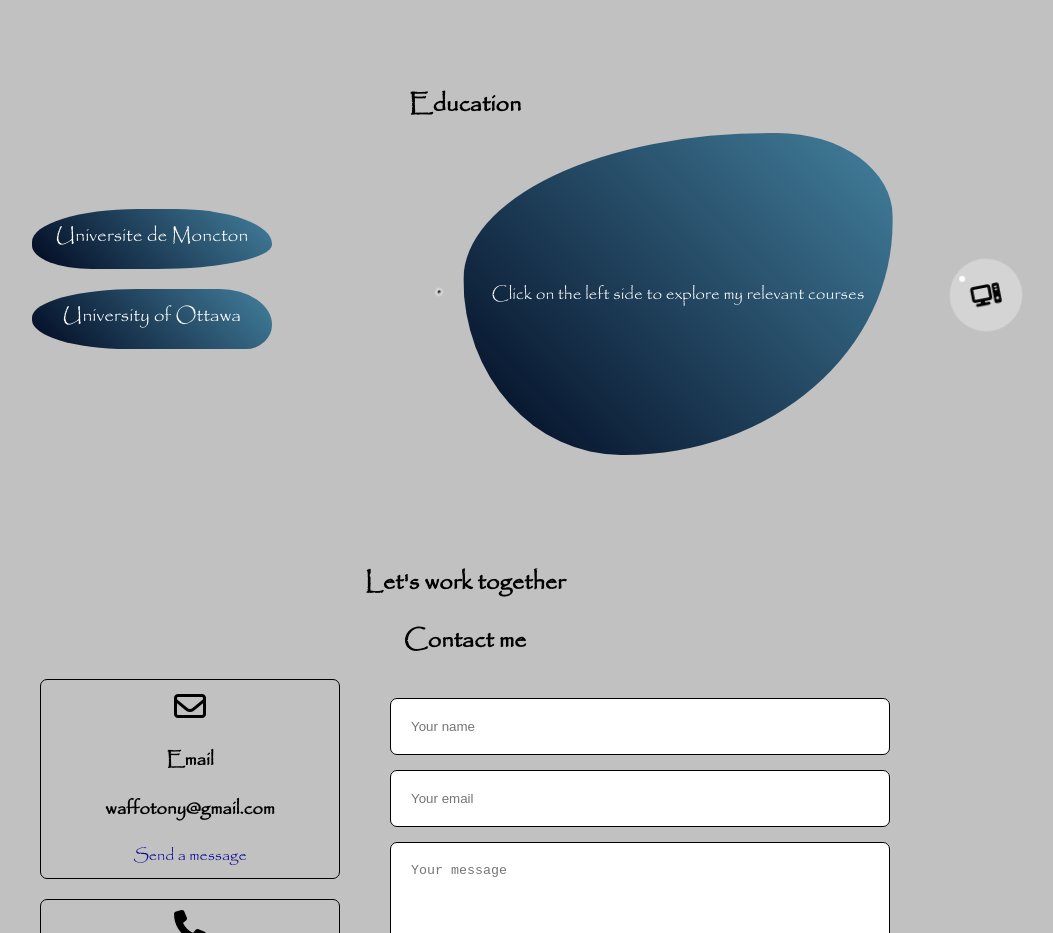
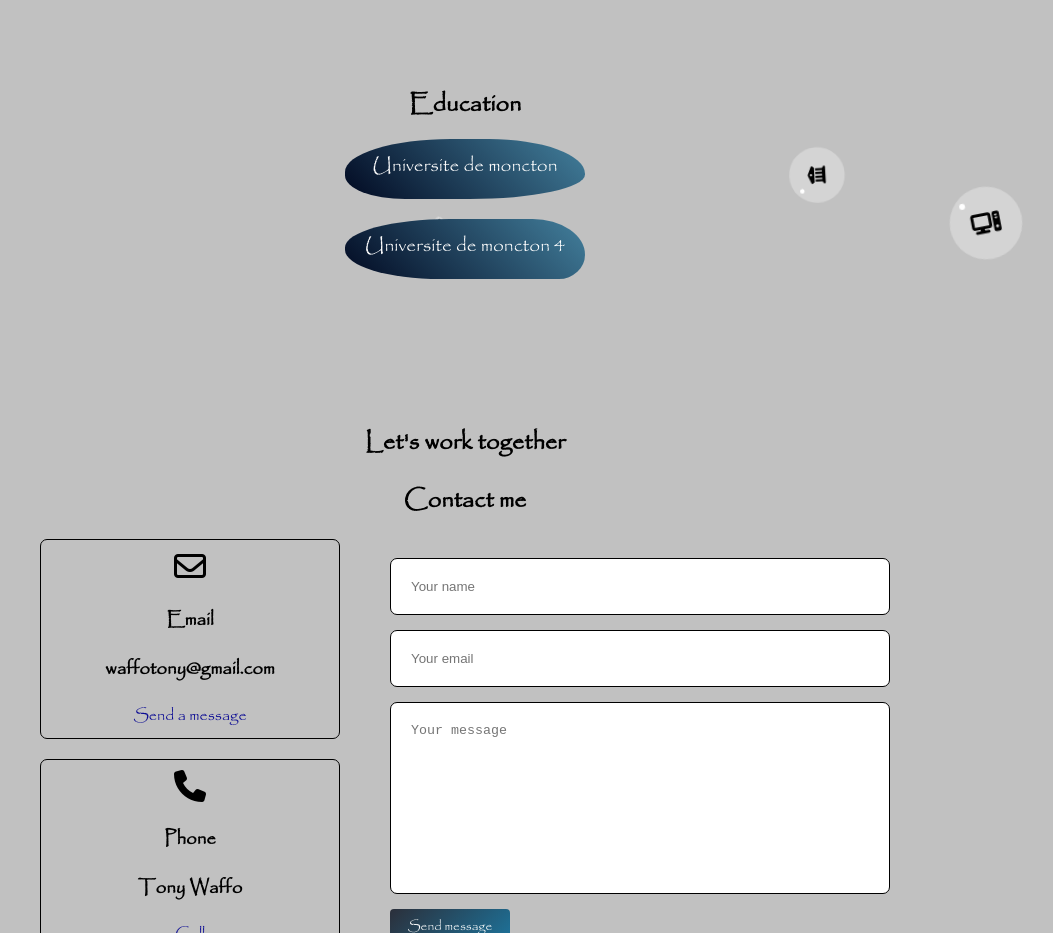
Before and after one commit to TonyWaffo/waffolio, a React (Create React App) app: page / in a window 1280 px wide. Shown: the part 2920-3853 px from the top of the page, without its empty margins (175-1228 px from the left). Built offline with nearby package versions, Linux system fonts and the light colour scheme.

Commit message:
education section updated

```diff
--- a/src/Education.css
+++ b/src/Education.css
@@ -48,6 +48,7 @@
 .edu-container{
     display:flex;
     align-items:center;
+    flex-direction: column;
     justify-content: space-evenly;
 
 }
@@ -85,6 +86,20 @@
 .hovered{
     animation:slider 4s ease 0s infinite ;
 }
+
+.edu-details{
+    width:500px;
+    text-align: center;
+    height: auto;
+    border: 1px solid black;
+    border-radius: 5px ;
+}
+
+.edu-details ul li{
+    list-style-type: none;
+    text-align: left;
+}
+
 @keyframes slider {
     0%{transform: rotate(0deg);}
     10%{transform: rotate(5deg) ;}
@@ -98,87 +113,11 @@
     90%{transform: rotateX(5deg) ;}
     100%{transform: rotateX(-5deg) ;}
 }
-.course{
-    width: 400px;
-    height: 300px;
-    border: 0px solid black;
-    border-radius:72% 27% 63% 37% / 46% 26% 73% 55%;
-    color:white;
-    background-color: rgb(174, 180, 181);
-    background: linear-gradient(45deg,rgb(1, 9, 33),rgb(67, 128, 157));
-    /*clip-path: polygon(50% 0%, 100% 25%, 100% 75%, 50% 100%, 0% 75%, 0% 25%);*/
-    /*clip-path: url("#clipPath");*/
-    overflow: hidden;
-    animation:fun 5s ease-in-out infinite;
-}
-
-@keyframes fun {
-    0%{transform: scale(1);}
-    10%{transform: scale(1.1);}
-    20%{transform: scale(1);}
-    30%{transform: scale(1.1);}
-    40%{transform: scale(1);}
-    50%{transform: scale(1.1);}
-    60%{transform: scale(1);}
-    70%{transform: scale(1.1);}
-    80%{transform: scale(1.1);}
-    100%{transform: scale(1);}
-}
-
-.course > div:first-child{
-    position: absolute;
-    display: flex;
-    border: 0px solid black;
-    width: 300%;
-    height: 100%;
-    transition: 0.5s;
-}
-
-.course > div:first-child > div{
-    position: relative;
-    border: 0px solid black;
-    width: 33.333%;
-    height: 100%;
-    padding: 0px 5px;
-    display: flex;
-    align-items:center;
-    justify-content: center;
-}
-.course > div:first-child p{
-    text-align: center;
-}
-.course div > ul{
-    border: 0px solid black;
-    list-style-type: none;
-    padding:0;
-    margin:0 ;
-}
-.course div ul li{
-    padding:0px 0px 15px 0px;
-    text-align: center;
-}
 
 @media only screen and (max-width:700px){
     .university>div{
         scale:1.0;
         display: block;/*inline for other screen size*/
-    }
-    .course{
-        transform: scale(0.8);
-    }
-
-    @keyframes fun {
-        0%{transform: scale(0.8);}
-        10%{transform: scale(0.9);}
-        20%{transform: scale(0.8);}
-        30%{transform: scale(0.9);}
-        40%{transform: scale(0.8);}
-        50%{transform: scale(0.9);}
-        60%{transform: scale(0.8);}
-        70%{transform: scale(0.9);}
-        80%{transform: scale(0.8);}
-        90%{transform: scale(0.9);}
-        100%{transform: scale(0.8);}
     }
 }
 @media only screen and (max-width:600px){
@@ -196,42 +135,8 @@
     .university>div{
         scale: 1.0;
     }
-    .course{
-        transform: scale(0.7);
-    }
-
-    @keyframes fun {
-        0%{transform: scale(0.7);}
-        10%{transform: scale(0.8);}
-        20%{transform: scale(0.7);}
-        30%{transform: scale(0.8);}
-        40%{transform: scale(0.7);}
-        50%{transform: scale(0.8);}
-        60%{transform: scale(0.7);}
-        70%{transform: scale(0.8);}
-        80%{transform: scale(0.7);}
-        90%{transform: scale(0.8);}
-        100%{transform: scale(0.7);}
-    }
 }
 
 @media only screen and (max-width:330px){
-    .course{
-        transform:scale(0.5);
-    }
-
-    @keyframes fun {
-        0%{transform: scale(0.5);}
-        10%{transform: scale(0.6);}
-        20%{transform: scale(0.5);}
-        30%{transform: scale(0.6);}
-        40%{transform: scale(0.5);}
-        50%{transform: scale(0.6);}
-        60%{transform: scale(0.5);}
-        70%{transform: scale(0.6);}
-        80%{transform: scale(0.5);}
-        90%{transform: scale(0.6);}
-        100%{transform: scale(0.5);}
-    }
 
 }
--- a/src/Education.js
+++ b/src/Education.js
@@ -2,6 +2,7 @@
 import { useRef, useState,useEffect} from "react";
 import {motion} from "framer-motion"
 const Education=()=>{
+    const [currentEducation,setCurrentEducation]=useState(null);
     const [isHovered,setIsHovered]=useState(false);
     const [isHovered2,setIsHovered2]=useState(false);
     const sectionRef=useRef(null); //we use this way to access the DOM
@@ -49,20 +50,21 @@
             },3000);
         }
     };
-    const uMcourses=["C++","Assembly language","Digital system"];
-    const uOprjoects=["Search and replace in text with NASM","Banking system queue simulation with C++","Sudoku game resloution algorithm<"];
-    const uOcourses=["Java Programming","Python Programming","Computer architecture","Discrete structures","Data communication and networks","Intro to formal language"];
-    const uMprjoects=["C++","Assembly language","Digital system","C++","Assembly language","Digital system"];
+    const myEducations=[
+        {
+            university:"Universite de moncton",
+            courses:["C++","Assembly language","Digital system"],
+            awards:["chef","chefjeu"],
+        },
+        {
+            university:"Universite de moncton 4",
+            courses:["Java Programming","Python Programming","Computer architecture","Discrete structures","Data communication and networks","Intro to formal language"],
+            awards:["chef","chefjeu"]
+        }
+    ];
 
-    const switchCourse= (name)=>{
-        const myCourses=document.querySelector(".uni-course");
-
-        if(name=="uMcourses"){
-            myCourses.style.left=-100+"%";
-        }
-        if((name=="uOcourses")){
-            myCourses.style.left=-200+"%";
-        }
+    const viewEducation= (education)=>{
+        setCurrentEducation(education);
     };
 
     const setAnimation=()=>{
@@ -92,17 +94,24 @@
                 </div>*/}
             <div className="edu-container">
                 <div className="university" id="uni">
-                    <div className={isHovered ? "hovered":""} onClick={()=>switchCourse("uMcourses")} onMouseOver={setAnimation} onMouseLeave={unsetAnimation}><span>Universite de Moncton</span></div>
-                    <div className={isHovered2 ? "hovered":""} onClick={()=>switchCourse("uOcourses")} onMouseOver={setAnimation2} onMouseLeave={unsetAnimation2}><span>University of Ottawa</span></div>
+                    <div className={isHovered ? "hovered":""} onClick={()=>viewEducation(myEducations[0])} onMouseOver={setAnimation} onMouseLeave={unsetAnimation}><span>{myEducations[0].university}</span></div>
+                    <div className={isHovered2 ? "hovered":""} onClick={()=>viewEducation(myEducations[1])} onMouseOver={setAnimation2} onMouseLeave={unsetAnimation2}><span>{myEducations[1].university}</span></div>
                 </div>
-                <div className="course">
+                {currentEducation &&
+                    <div className="edu-details">
+                            <h3>University of Moncton</h3>
+                            <b>2023-2024</b><br/>
+                            <b>Relevat courses</b>
+                            <ul>
+                                {currentEducation.courses.map((course)=>(<li>{course}</li>))}
+                            </ul>
+                            <b>Distinctions</b>
+                            <ul>
+                                {currentEducation.awards.map((award)=>(<li>{award}</li>))}
+                            </ul>
+                    </div>}
 
-                {/*<svg xmlns="http://www.w3.org/2000/svg" width="0" height="0">
-                    <clipPath id="clipPath">
-                        <path d="M1200 0L0 0 598.97 114.72 1200 0z" />
-                    </clipPath>
-                    </svg>*/}
-
+                {/* <div className="course">
                     <div className="uni-course">
                         <div>
                             <p> Click on the left side to explore my relevant courses</p>
@@ -118,8 +127,7 @@
                             </ul>
                         </div>
                     </div>
-
-                </div>
+                </div> */}
 
             </div>
         </section>
```
